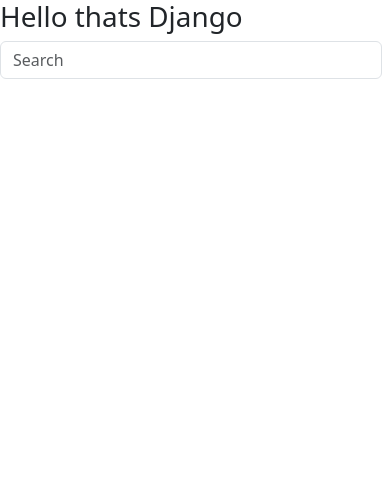
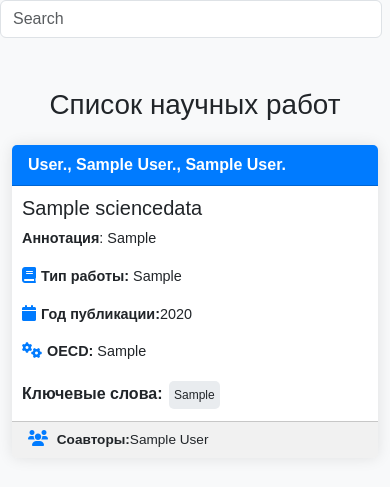
Before and after one commit to olegpockord/API_science, a Django app: page / in a window 390 px wide. Shown: the top 487 px of the page. Run offline with Django 5.2, Linux system fonts and the light colour scheme; tables that the repository leaves empty hold one stand-in row (values such as "Sample post"); some libraries are stand-ins or nearby versions.

Commit message:
Front-end almost done

```diff
--- a/API/models.py
+++ b/API/models.py
@@ -16,9 +16,9 @@
 
 
 class AuthorNames(models.Model):
-    author_name = models.CharField(max_length=50, null=False, verbose_name='Название')
-    author_last_name = models.CharField(max_length=50, null=False, verbose_name='Название')
-    author_middle_name = models.CharField(max_length=50, null=False, verbose_name='Название')
+    author_name = models.CharField(max_length=50, null=False, blank=False, verbose_name='Имя')
+    author_last_name = models.CharField(max_length=50, null=False, blank=False, verbose_name='Фамилия')
+    author_middle_name = models.CharField(max_length=50, null=True, blank=True, verbose_name='Отчество')
     other_authors = models.TextField(blank=True, null=True, verbose_name='Имена соавторов')
 
     class Meta():
@@ -27,9 +27,12 @@
         verbose_name_plural = 'Имена всех авторов'
 
     def __str__(self):
-        return self.pk
+        return f"{self.pk} - {self.author_name}"
 
-
+    def full_author_name(self):
+        if self.author_middle_name:
+            return f"{self.author_last_name}., {self.author_name}., {self.author_middle_name}."
+        return f"{self.author_last_name}. {self.author_name}."
 
 # Create your models here.
 class IntelForScienceWorks(models.Model):
@@ -37,7 +40,7 @@
     title = models.CharField(max_length=250, null=False, verbose_name='Название')
     annotation = models.TextField(null=True, blank=True, verbose_name='Аннотация')
     OECD = models.CharField(max_length=250, blank=False, null=False, verbose_name='OECD')
-    key_words = models.CharField(max_length=250, blank=True, null=True, verbose_name='Ключевые слова')
+    key_words = models.CharField(max_length=500, blank=True, null=True, verbose_name='Ключевые слова')
     year_publication = models.IntegerField(blank=False, null=False, verbose_name='Год публикации')
     work_type_name = models.CharField(max_length=300, blank=False, null=False, verbose_name='Название источника')
     type_of_work = models.ForeignKey(to=TypesOfWork, on_delete=models.CASCADE, verbose_name='Категория')
--- a/API/templates/index.html
+++ b/API/templates/index.html
@@ -9,20 +9,54 @@
     <meta name="viewport" content="width=device-width, initial-scale=1.0">
     <link rel="stylesheet" href="{% static "bootstrap/bootstrap.min.css" %}">
     <link rel="stylesheet" href="{% static "css/styles.css" %}">
+    <link href="https://cdnjs.cloudflare.com/ajax/libs/font-awesome/6.0.0-beta3/css/all.min.css" rel="stylesheet">
     <title>Мое Django-приложение</title>
 </head>
 <body>
-    <h1>Hello thats Django</h1>
     <form class="d-flex" role="search" action="" method="get">
         <input class="form-control me-2" type="search" name="q" placeholder="Search" aria-label="Search">
     </form>
 
-    {% comment %} {% for info in information%}
-    <p> Authors - {{ info.authors}}</p>
-    <p>Name - {{ info.name }}</p>
-    <p>anno - {{info.annotation}}</p>
+    <div class="container">
+        <h1 class="text-center mb-4">Список научных работ</h1>
 
-    {% endfor %} {% endcomment %}
+        <div class="row">
+            {% for info in  information %}
+            {% for author in  authors %}
+            {% for type in  TypesOfWork %}
+
+            {% if  info.id == author.id and info.id == type.id and type.id == author.id%}
+
+            <div class="col-lg-6 col-md-12">
+                <div class="card">
+                    <div class="card-header">
+                        {{author.full_author_name}}
+                    </div>
+                    <div class="card-body">
+                        <h5 class="card-title">{{info.title}}</h5>
+                        <p class="card-text"><b>Аннотация</b>: {{info.annotation}}</p>
+                        <p><i class="fas fa-book icon"></i><strong>Тип работы:</strong> {{type.type}}</p>
+                        <p><i class="fas fa-calendar icon"></i><strong>Год публикации:</strong>{{info.year_publication}}</p>
+                        <p><i class="fas fa-cogs icon"></i><strong>OECD:</strong> {{info.OECD}}</p>
+                        <div class="keywords">
+                            <strong>Ключевые слова:</strong>
+                            <span>{{info.key_words}}</span>
+                        </div>
+                    </div>
+                    <div class="card-footer">
+                        <strong><i class="fas fa-users icon"></i> Соавторы:</strong>{{author.other_authors}}
+                    </div>
+                </div>
+            </div>
+            {% endif %}
+
+            {% endfor %}
+            {% endfor %}
+            {% endfor %}
+
+        </div>
+
+    </div>
 
 
     <script src="{% static "deps/js/jquery/jquery-3.7.0.min.js" %}"></script>
--- a/API/views.py
+++ b/API/views.py
@@ -1,16 +1,22 @@
 from django.shortcuts import render
 
-from API.models import IntelForScienceWorks
+from API.models import AuthorNames, IntelForScienceWorks, TypesOfWork
 
 
 
 def index(request):
 
     information = IntelForScienceWorks.objects.all()
+    authors = AuthorNames.objects.all()
+    types = TypesOfWork.objects.all()
+
 
     context = {
         'information':  information,
+        'authors': authors,
+        'TypesOfWork': types,
     }
 
 
-    return render(request, "index.html")
+
+    return render(request, "index.html", context)
--- a/static/css/styles.css
+++ b/static/css/styles.css
@@ -0,0 +1,78 @@
+body {
+    background-color: #f8f9fa;
+    font-family: Arial, sans-serif;
+}
+.container {
+    padding-top: 50px;
+}
+.card {
+    margin-bottom: 30px;
+    border: none;
+    box-shadow: 0 0 15px rgba(0, 0, 0, 0.1);
+}
+.card-header {
+    font-size: 1.2rem;
+    font-weight: bold;
+    background-color: #007bff;
+    color: white;
+}
+.card-body {
+    background-color: white;
+    padding: 20px;
+}
+.card-footer {
+    background-color: #f1f1f1;
+    font-size: 0.9rem;
+}
+.keywords {
+    margin-top: 10px;
+}
+.keywords span {
+    display: inline-block;
+    background-color: #e9ecef;
+    padding: 5px;
+    margin: 2px;
+    border-radius: 5px;
+}
+.icon {
+    color: #007bff;
+    margin-right: 5px;
+}
+.card-body p {
+    font-size: 0.95rem;
+}
+
+/* Адаптивность для мобильных устройств */
+@media (max-width: 767px) {
+    .card-header {
+        font-size: 1rem;
+    }
+    .card-body {
+        padding: 15px;
+    }
+    .card-footer {
+        font-size: 0.85rem;
+    }
+    .keywords span {
+        font-size: 0.8rem;
+    }
+    .card-body p {
+        font-size: 0.9rem;
+    }
+}
+
+/* Переопределение стандартных стилей для маленьких экранов */
+@media (max-width: 576px) {
+    .card-body {
+        padding: 10px;
+    }
+    .card-header {
+        font-size: 1rem;
+    }
+    .keywords span {
+        font-size: 0.75rem;
+    }
+    .icon {
+        font-size: 1rem;
+    }
+}
```
Also changed, not shown: API/migrations/0002_alter_authornames_author_last_name_and_more.py (added), API/migrations/0003_alter_intelforscienceworks_key_words.py (added).
